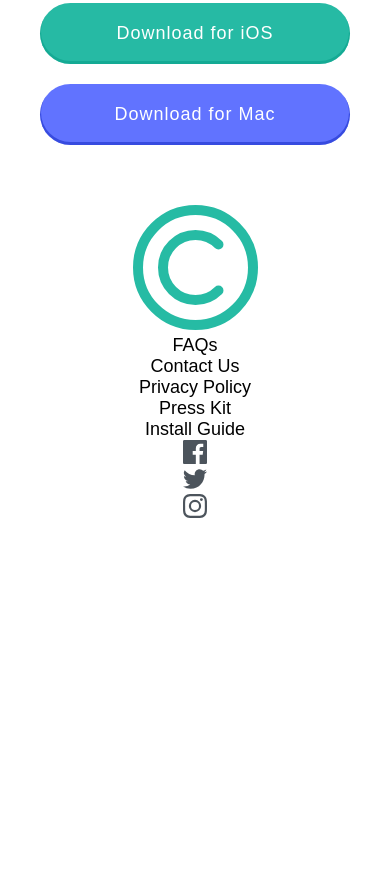
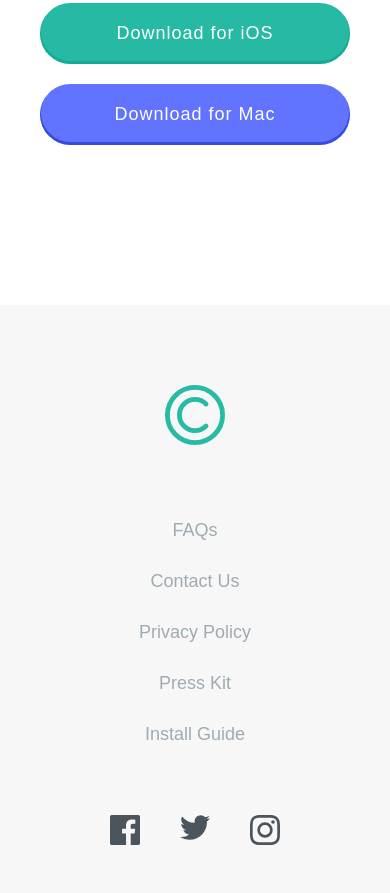
Before and after one commit to kristiansnts/fem-clipboard-landing, a plain HTML site: page index.html in a window 390 px wide. Shown: the part 4229-5122 px from the top of the page. Before the commit the page ends 4752 px from the top, so only its background shows below. Drawn offline with Linux system fonts and the light colour scheme; a web font is replaced by a local one.

Commit message:
final responsive

```diff
--- a/style.css
+++ b/style.css
@@ -147,3 +147,38 @@ main .sponsored__icon img {
 }
 
 /* MAIN END */
+
+/* FOOTER START*/
+footer {
+    padding: 40px 0;
+    margin-top: 100px;
+    background-color: #e1e1e147;
+}
+
+footer img{
+    width: 60px;
+    margin: 40px 0;
+}
+
+footer .footer__list li {
+    cursor: pointer;
+    color: var(--gray);
+    margin: 30px 0;
+}
+
+footer .social__list {
+    display: flex;
+    list-style-type: none;
+    justify-content: center;
+    cursor: pointer;
+}
+
+footer .social__list li {
+    margin: 0 20px;
+}
+
+footer .social__list li img {
+    width: 30px;
+}
+
+/* FOOTER END */
```
